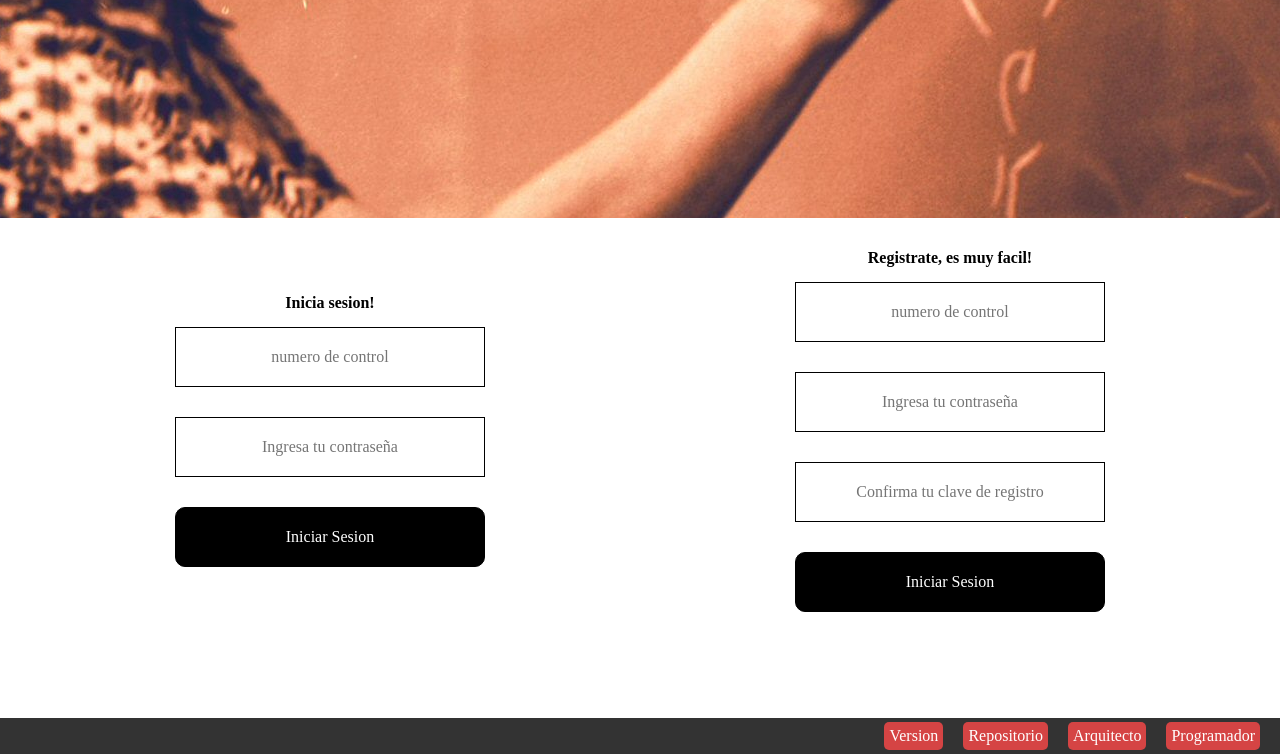
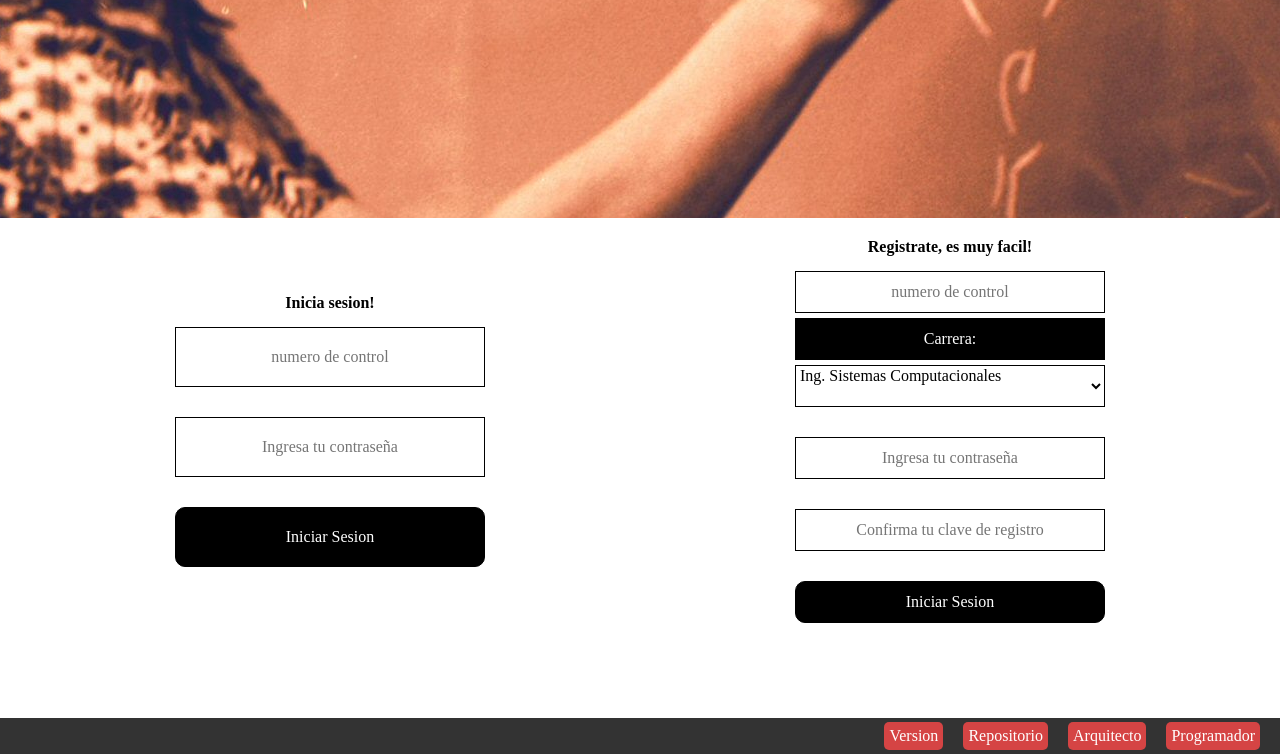
Before and after one commit to xshaffter/xshaffter.github.io, a PHP site: page / in a window 1280 px wide. Shown: the part 582-1336 px from the top of the page. Run offline with PHP 8.4, Linux system fonts and the light colour scheme; some web fonts are replaced.

Commit message:
0.4.1
formularios modularizados para que puedan ser modificados con comodidad

```diff
--- a/css/app.css
+++ b/css/app.css
@@ -125,7 +125,7 @@ body{
 	color: #000;
 }
 
-.session-form input[type="submit"]{
+.session-form input[type="submit"], .session-form label{
 	background: #000;
 	border-radius: 10px;
 	border: 1px solid #000;
@@ -133,7 +133,19 @@ body{
 	width: 50%;
 	height: 60px;
 }
-
+.session-form select, .session-form option{
+	background: #fff;
+	color: #000;
+	border: 1px solid #000;
+	margin: 15px;
+	width: 50%;
+	height: 60px;
+}
+.session-form label {
+	margin: -10px;
+	border: 0;
+	border-radius: 0;
+}
 
 .footer{
 	width: 100%;
--- /dev/null
+++ b/plantillas/carreras.php
@@ -0,0 +1,9 @@
+<select id="<?php echo isset($id_carrera)? $id_carrera:''; ?>" name='carrera' class='session-form flex-column-item'>
+	<option value='ISC'>Ing. Sistemas Computacionales</option>
+	<option value='IDI'>Ing. Diseño Industrial</option>
+	<option value='LADM'>Lic. Administracion</option>
+	<option value='Arq'>Arquitectura</option>
+	<option value='IGE'>Ing. Gestion Empresarial</option>
+	<option value='I.Ind'>Ing. Industrial</option>
+	<option value='I.Inf'>Ing. Informatica</option>
+</select>
--- /dev/null
+++ b/plantillas/login-form.php
@@ -0,0 +1,6 @@
+ <form id='login' action='php/iniciar.php' method='post' enctype='multipart/form-data' class='session-form flex-column-item'>
+	 <h2 class='form-title'>Inicia sesion!</h2>
+	<input type='text' name='ncontrol' placeholder='numero de control' />
+	<input type='password' name='password' placeholder='Ingresa tu contraseña' />
+	<input type='submit' value='Iniciar Sesion'>
+</form>
--- /dev/null
+++ b/plantillas/signup-form.php
@@ -0,0 +1,11 @@
+<form id='signup' action='php/registro.php' method='post' enctype='multipart/form-data' class='session-form flex-column-item'>
+		<h2 class='form-title'>Registrate, es muy facil!</h2>
+		<input type='text' name='ncontrol' placeholder='numero de control' />
+		<label class='session-form flex-column-item'>Carrera: </label>
+		<?php
+		include_once 'carreras.php';
+		?>
+	<input type='password' name='password' placeholder='Ingresa tu contraseña' />
+	<input type='text' name='confirm' placeholder='Confirma tu clave de registro' />
+	<input type='submit' value='Iniciar Sesion'>
+</form>
```
Also changed, not shown: index.php (+4 -21 lines), plantillas/new-horario-form.php (added, +10 -0 lines).
